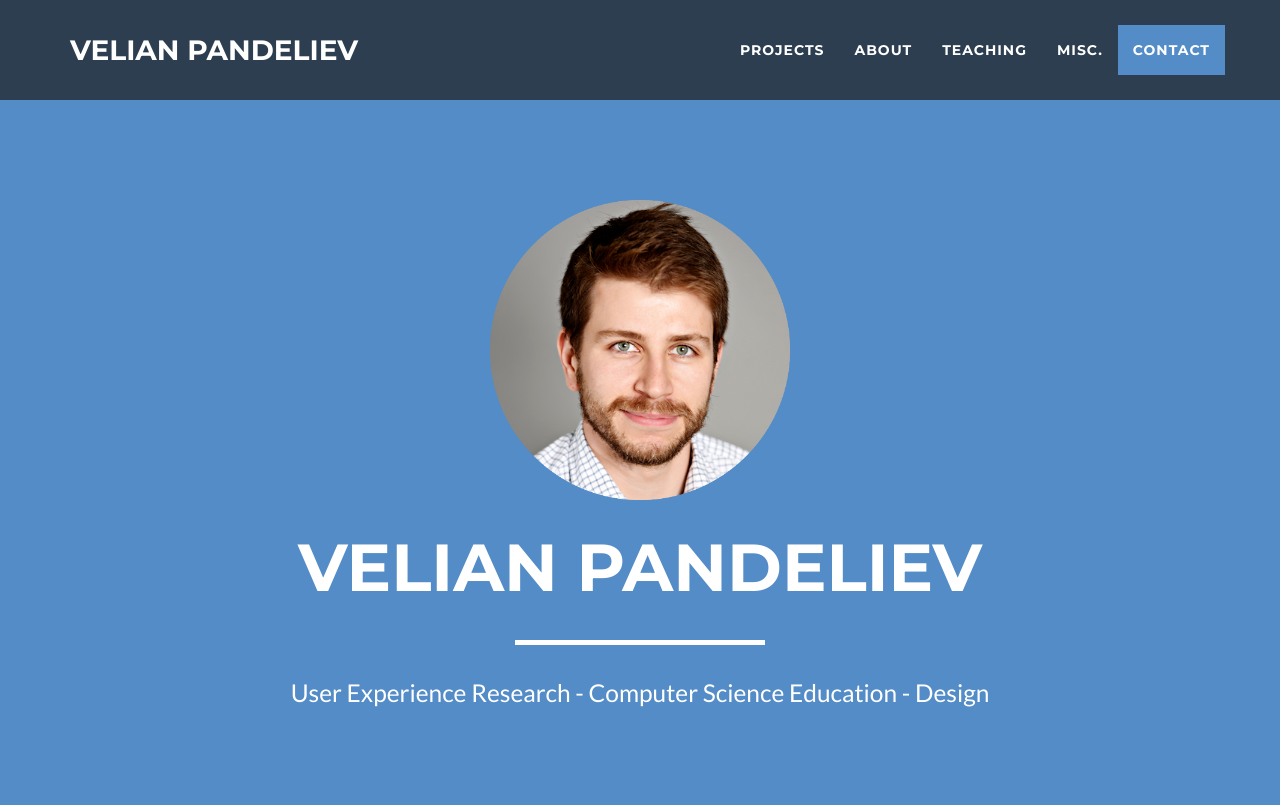
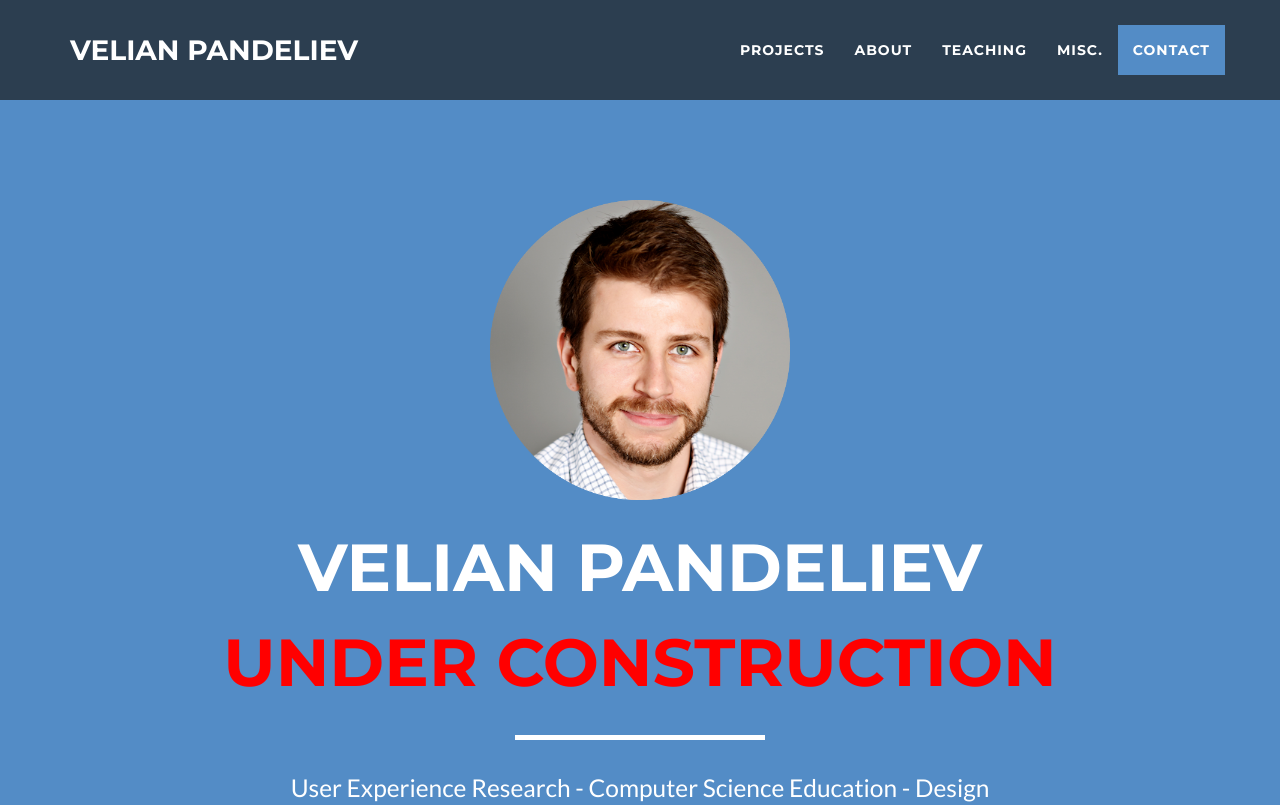
Before and after one commit to vpandeliev/vpandeliev.github.io, a website: page index.html in a window 1280 px wide. Shown: the top 805 px of the page. Drawn offline with nearby package versions, Linux system fonts and the light colour scheme.

Commit message:
udner construction

```diff
--- a/index.html
+++ b/index.html
@@ -80,6 +80,7 @@
                     <img class="img-responsive" src="img/velian.png" width=300px alt="">
                     <div class="intro-text">
                         <span class="name">Velian Pandeliev</span>
+                        <span class="name" style="color:red;">UNDER CONSTRUCTION</span>
                         <hr class="star-light">
                         <span class="skills">User Experience Research - Computer Science Education - Design</span>
                     </div>
```
